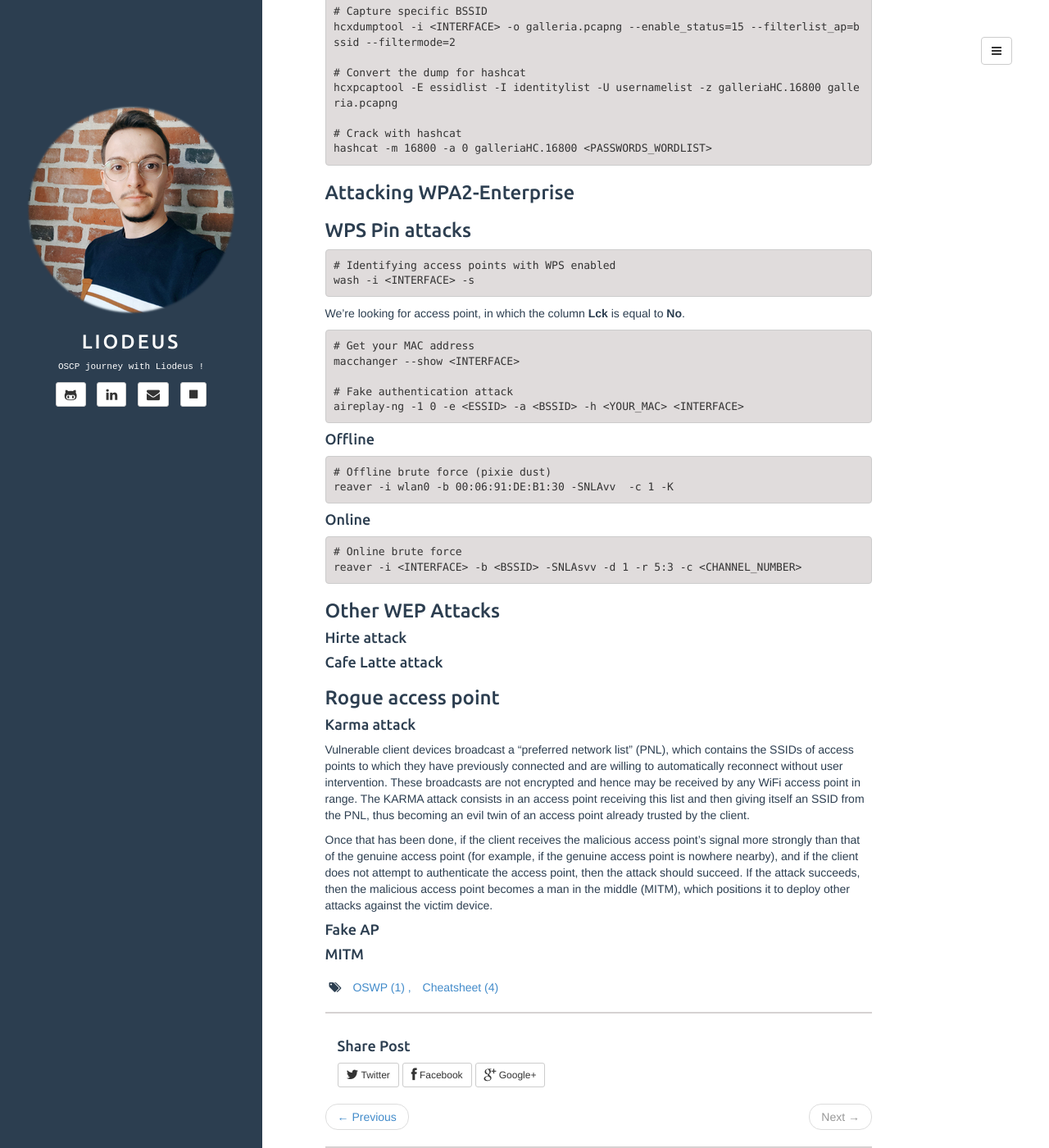
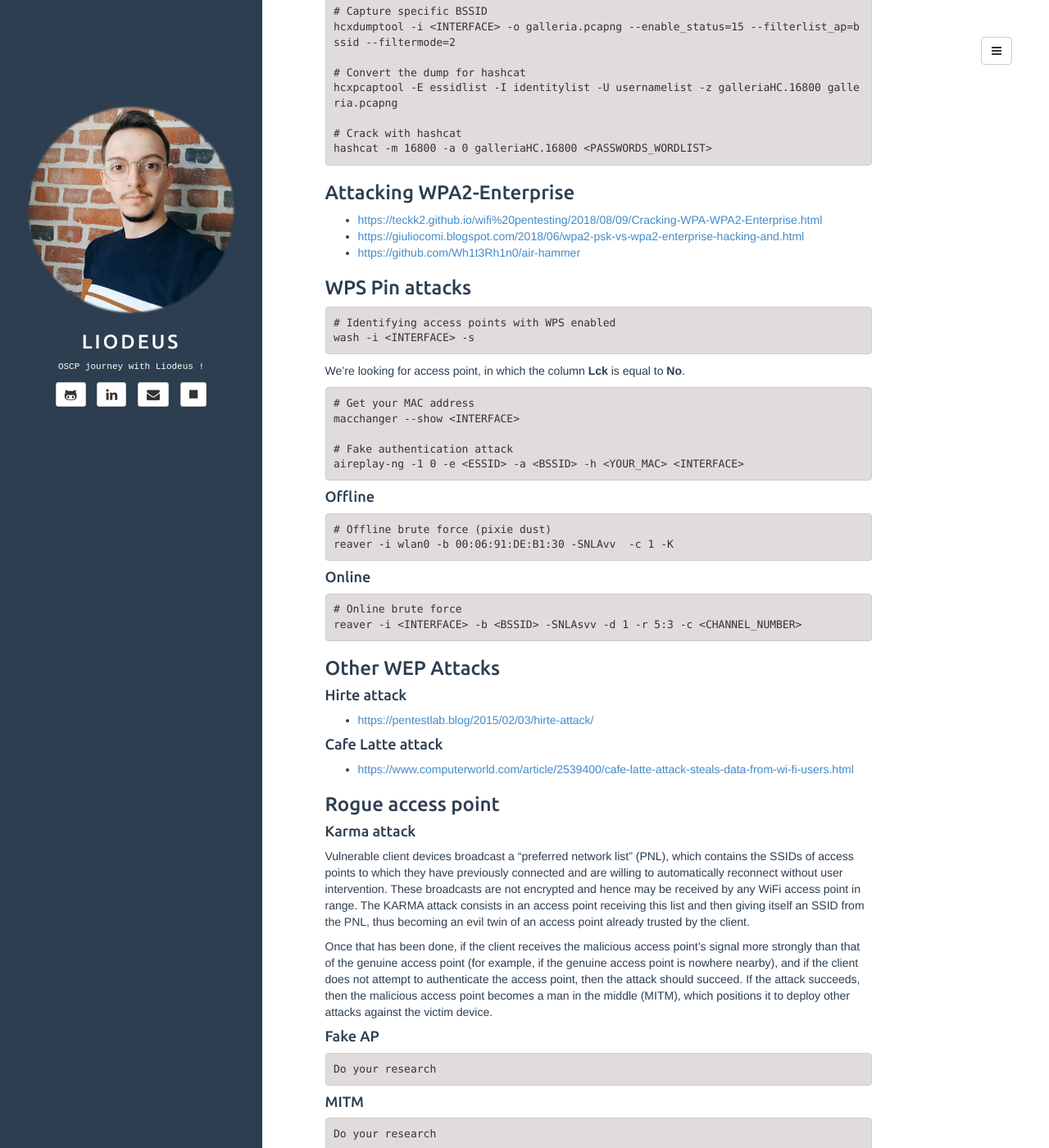
Before and after one commit to Liodeus/liodeus.github.io, a Jekyll site: the page built from _posts/2020-10-29-OSWP-personal-cheatsheet.md, in a window 1280 px wide and 1400 px high, scrolled down 11807 px. Shown: the whole window at 82% size. Built offline with Jekyll 4.4.1, drawn with Linux system fonts in a browser that asks for light colours; some of the changed lines change nothing that is shown; some of the changed text lies outside the part shown.

Commit message:
Add files via upload

````diff
--- a/_posts/2020-10-29-OSWP-personal-cheatsheet.md
+++ b/_posts/2020-10-29-OSWP-personal-cheatsheet.md
@@ -595,7 +595,7 @@ mdk4 <INTERFACE> a -a <BSSID> -m
 
 #### Deauthentication Flooding
 
-This will sent deauth packets to any and all clients connected to the AP specified in the file.
+This will send deauth packets to any and all clients connected to the AP specified in the file.
 
 ```
 mdk4 <INTERFACE> d -c <CHANNEL> -E <ESSID> -B <BSSID>
@@ -651,7 +651,9 @@ hashcat -m 16800 -a 0 galleriaHC.16800 <PASSWORDS_WORDLIST>
 
 ### Attacking WPA2-Enterprise
 
-
+- [https://teckk2.github.io/wifi%20pentesting/2018/08/09/Cracking-WPA-WPA2-Enterprise.html](https://teckk2.github.io/wifi%20pentesting/2018/08/09/Cracking-WPA-WPA2-Enterprise.html)
+- [https://giuliocomi.blogspot.com/2018/06/wpa2-psk-vs-wpa2-enterprise-hacking-and.html](https://giuliocomi.blogspot.com/2018/06/wpa2-psk-vs-wpa2-enterprise-hacking-and.html)
+- [https://github.com/Wh1t3Rh1n0/air-hammer](https://github.com/Wh1t3Rh1n0/air-hammer)
 
 ### WPS Pin attacks
 
@@ -688,11 +690,11 @@ reaver -i <INTERFACE> -b <BSSID> -SNLAsvv -d 1 -r 5:3 -c <CHANNEL_NUMBER>
 
 #### Hirte attack
 
-
+- [https://pentestlab.blog/2015/02/03/hirte-attack/](https://pentestlab.blog/2015/02/03/hirte-attack/)
 
 #### Cafe Latte attack
 
-
+- [https://www.computerworld.com/article/2539400/cafe-latte-attack-steals-data-from-wi-fi-users.html](https://www.computerworld.com/article/2539400/cafe-latte-attack-steals-data-from-wi-fi-users.html)
 
 ### Rogue access point
 
@@ -704,6 +706,12 @@ Once that has been done, if the client receives the malicious  access point's si
 
 #### Fake AP
 
-
+```
+Do your research
+```
 
 #### MITM
+
+```
+Do your research
+```
````
